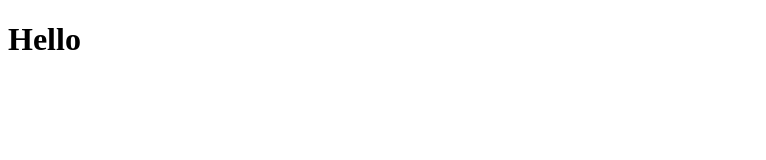
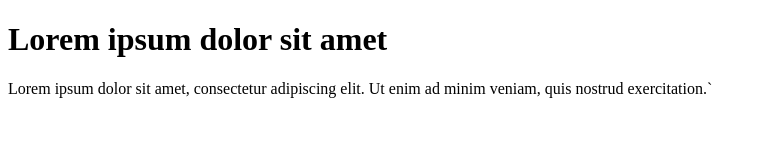
Before and after one commit to mirs-me/Tutorial, a plain HTML site: page index.html in a window 1280 px wide. Shown: the whole page, without its empty margins (0-766 px from the left). Drawn offline with Linux system fonts and the light colour scheme.

Commit message:
Header and paragraff addded

```diff
--- a/index.html
+++ b/index.html
@@ -7,6 +7,10 @@
     <title>Document</title>
   </head>
   <body>
-    <h1>Hello</h1>
+    <h1>Lorem ipsum dolor sit amet</h1>
+    <p>
+      Lorem ipsum dolor sit amet, consectetur adipiscing elit. Ut enim ad minim
+      veniam, quis nostrud exercitation.`
+    </p>
   </body>
 </html>
--- /dev/null
+++ b/styles.css
@@ -0,0 +1,3 @@
+body {
+  background-color: #fff;
+}
```
Also changed, not shown: prettierrc.json (added, +12 -0 lines).
